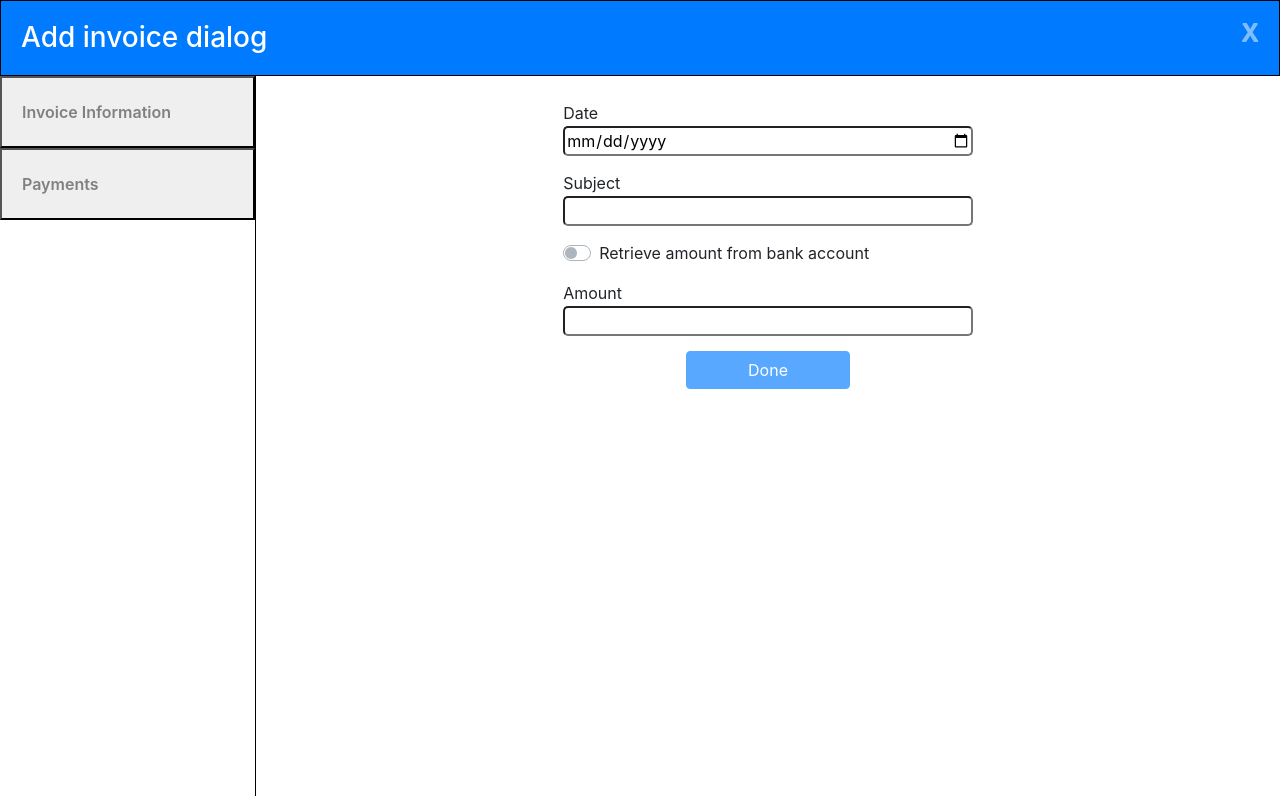
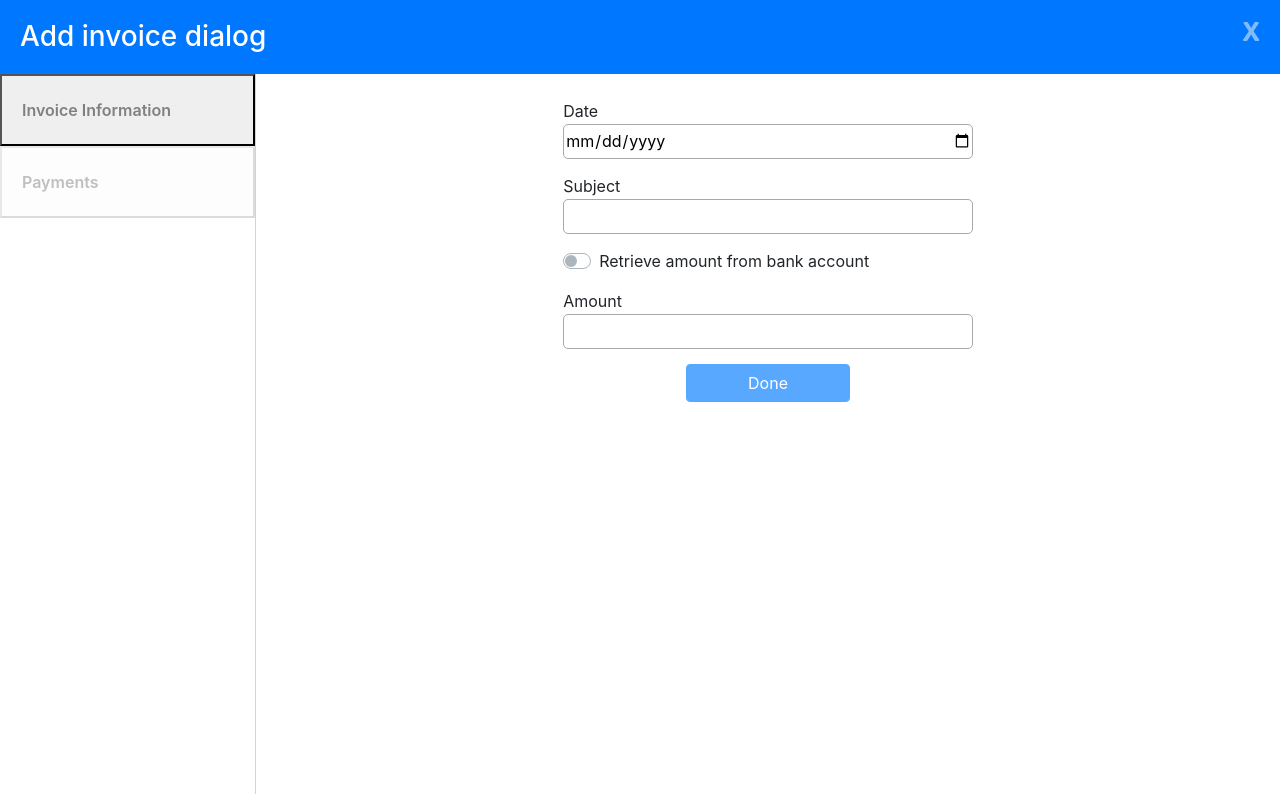
Before and after one commit to MiguelGuerra/vermietet-app, an Angular app: page /add-invoice in a window 1280 px wide. Built offline with nearby package versions, Linux system fonts and the light colour scheme.

Commit message:
added new logic to add component

```diff
--- a/src/app/_services/invoice.service.ts
+++ b/src/app/_services/invoice.service.ts
@@ -8,12 +8,20 @@ export class InvoiceService {
 
   invoiceList: InvoiceItem[] = [
     {
-      Date: new Date('2018-02-12'),
+      Date: new Date('2018-02-12T00:00:00'),
       Subject: 'January',
       Retrieving: true,
       Amount: 500,
       Iban: 'PT1234567765434567',
-      Id: 1
+      Id: 100000
+    },
+    {
+      Date: new Date('2018-02-12T00:00:00'),
+      Subject: 'January',
+      Retrieving: true,
+      Amount: 500,
+      Iban: 'PT1234567765434567',
+      Id: 200000
     },
     {
       Date: new Date('2018-02-12'),
@@ -21,15 +29,7 @@ export class InvoiceService {
       Retrieving: true,
       Amount: 500,
       Iban: 'PT1234567765434567',
-      Id: 2
-    },
-    {
-      Date: new Date('2018-02-12'),
-      Subject: 'January',
-      Retrieving: true,
-      Amount: 500,
-      Iban: 'PT1234567765434567',
-      Id: 3
+      Id: 300000
     }
   ];
 
@@ -49,7 +49,7 @@ export class InvoiceService {
       Subject: newInvoice.Subject,
       Retrieving: newInvoice.Retrieving,
       Amount: newInvoice.Amount,
-      Id: this.invoiceList.length + 1
+      Id: Date.now()
     };
     this.invoiceList.push(newInvoiceAux);
   }
--- a/src/app/app.module.ts
+++ b/src/app/app.module.ts
@@ -1,6 +1,6 @@
 import { BrowserModule } from '@angular/platform-browser';
 import { NgModule } from '@angular/core';
-
+import { DatePipe } from '@angular/common';
 import { AppRoutingModule } from './app-routing.module';
 import { AppComponent } from './app.component';
 import { HomeComponent } from './components/home/home.component';
@@ -21,7 +21,7 @@ import { EditInvoiceComponent } from './components/home/edit-invoice/edit-invoic
     AppRoutingModule,
     FormsModule
   ],
-  providers: [],
+  providers: [DatePipe],
   bootstrap: [AppComponent]
 })
 export class AppModule { }
--- a/src/app/components/home/account-list/account-list.component.scss
+++ b/src/app/components/home/account-list/account-list.component.scss
@@ -2,26 +2,27 @@
 .wrapper-account-list {
     margin-top: 30px;
     .account-item {
-        border: 1px solid black;
+        border: 1px solid lightgray;
         padding: 18px;
         margin-bottom: 20px;
         border-radius: 14px;
         cursor: pointer;
-        span{
+        box-shadow: 3px 2px 10px rgba(0, 0, 0, .3);
+        span {
             max-width: 10%;
             margin-right: 10%;
             overflow: hidden;
         }
-        .button-wrapper{
+        .button-wrapper {
             float: right;
-            button{
-                &:first-child{
+            button {
+                &:first-child {
                     margin-right: 15px;
                 }
             }
         }
-        &:hover{
-            background-color: #007bff;
+        &:hover {
+            background-color: #07f;
             transition: all .3s;
             color: white;
         }
--- a/src/app/components/home/add-invoice/add-invoice.component.html
+++ b/src/app/components/home/add-invoice/add-invoice.component.html
@@ -6,7 +6,7 @@
 
   <div class="side-bar">
     <button>Invoice Information</button>
-    <button [disabled]="retrieving">Payments</button>
+    <button [disabled]="!retrieving">Payments</button>
   </div>
 
   <div class="content">
@@ -26,12 +26,12 @@
           <label class="custom-control-label" for="Retrieving">Retrieve amount from bank account</label>
         </div>
 
-        <div class="item-div">
+        <div class="item-div" *ngIf="!retrieving">
           <label for="Amount">Amount</label>
           <input type="number" id="Amount" [(ngModel)]="amount">
         </div>
 
-        <button (click)="submit()" class="btn btn-primary" [disabled]="this.amount == null">Done</button>
+        <button (click)="submit()" class="btn btn-primary" [disabled]="isValid()">{{ btnText }}</button>
       </div>
     </div>
 
--- a/src/app/components/home/add-invoice/add-invoice.component.scss
+++ b/src/app/components/home/add-invoice/add-invoice.component.scss
@@ -1,12 +1,11 @@
 .top-bar {
-    border: 1px solid black;
     background-color: gray;
     width: 100%;
     height: 5%;
     display: inline-block;
     vertical-align: middle;
     padding: 20px 20px;
-    background-color: #007bff;
+    background-color: #07f;
     h3 {
         margin: 0;
         display: inline-block;
@@ -21,7 +20,7 @@
 
 .side-bar {
     width: 20%;
-    border-right: 1px solid black;
+    border-right: 1px solid lightgray;
     height: 90vh;
     position: fixed;
     background-color: white;
@@ -64,6 +63,8 @@
                 width: 100%;
                 border-radius: 5px;
                 outline: none;
+                border: 1px solid darkgray;
+                height: 35px;
             }
         }
     }
--- a/src/app/components/home/add-invoice/add-invoice.component.ts
+++ b/src/app/components/home/add-invoice/add-invoice.component.ts
@@ -9,8 +9,8 @@ import { Router } from '@angular/router';
   styleUrls: ['./add-invoice.component.scss']
 })
 export class AddInvoiceComponent implements OnInit {
-
-  retrieving: boolean;
+  btnText = 'Done';
+  retrieving = false;
   date: Date;
   subject: string;
   amount: number;
@@ -34,4 +34,13 @@ export class AddInvoiceComponent implements OnInit {
     this.router.navigate(['']);
   }
 
+  isValid() {
+    if (this.retrieving) {
+      this.btnText = 'Next';
+      return false;
+    }
+    this.btnText = 'Done';
+    return this.amount == null;
+  }
+
 }
--- a/src/app/components/home/edit-invoice/edit-invoice.component.html
+++ b/src/app/components/home/edit-invoice/edit-invoice.component.html
@@ -13,7 +13,7 @@
     <div class="form-wrapper">
       <div class="item-div">
         <label for="Date">Date</label>
-        <input type="date" id="Date" [(ngModel)]="invoice.Date">
+        <input type="date" id="Date" [value]="invoice.Date | date: 'yyyy-MM-dd'">
       </div>
 
 
--- a/src/app/components/home/edit-invoice/edit-invoice.component.scss
+++ b/src/app/components/home/edit-invoice/edit-invoice.component.scss
@@ -1,12 +1,11 @@
 .top-bar {
-    border: 1px solid black;
     background-color: gray;
     width: 100%;
     height: 5%;
     display: inline-block;
     vertical-align: middle;
     padding: 20px 20px;
-    background-color: #007bff;
+    background-color: #07f;
     h3 {
         margin: 0;
         display: inline-block;
@@ -21,7 +20,7 @@
 
 .side-bar {
     width: 20%;
-    border-right: 1px solid black;
+    border-right: 1px solid lightgray;
     height: 90vh;
     position: fixed;
     background-color: white;
@@ -66,6 +65,8 @@
                 width: 100%;
                 border-radius: 5px;
                 outline: none;
+                border: 1px solid darkgray;
+                height: 35px;
             }
         }
     }
--- a/src/app/components/home/edit-invoice/edit-invoice.component.ts
+++ b/src/app/components/home/edit-invoice/edit-invoice.component.ts
@@ -13,7 +13,11 @@ export class EditInvoiceComponent implements OnInit {
   invoice: InvoiceItem;
   invoiceId: number;
 
-  constructor(private router: Router, private invoiceService: InvoiceService, private activatedRoute: ActivatedRoute) { }
+  constructor(
+    private router: Router,
+    private invoiceService: InvoiceService,
+    private activatedRoute: ActivatedRoute
+  ) { }
 
   ngOnInit() {
     this.activatedRoute.params.subscribe(params => {
@@ -38,4 +42,11 @@ export class EditInvoiceComponent implements OnInit {
     this.router.navigate(['']);
   }
 
+  formatDate(date) {
+    const day = date.getDate();
+    const month = date.getMonth() + 1;
+    const year = date.getFullYear();
+    return year + '-' + month + '-' + day;
+  }
+
 }
--- a/src/app/components/home/home.component.html
+++ b/src/app/components/home/home.component.html
@@ -1,7 +1,7 @@
 <div class="container">
   <h2>Invoices list:</h2>
   <button type="button" routerLink="add-invoice" class="btn btn-primary add-invoice-button">
-    Add new invoice
+    + Add new invoice
   </button>
 </div>
 
--- a/src/app/components/home/home.component.scss
+++ b/src/app/components/home/home.component.scss
@@ -3,7 +3,7 @@ h2{
     margin-top: 19px;
 }
 .add-invoice-button{
-    margin-left: 87%;
+    margin-left: 85%;
 }
 
 .add-button{
```
